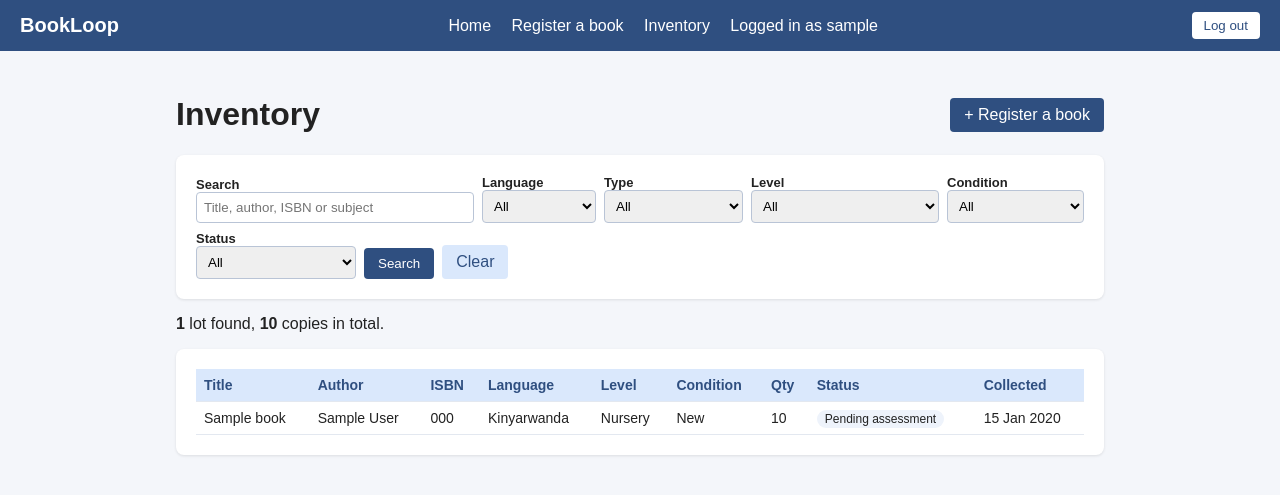
After one commit to HenrietteIraguha/BOOKLOOP, a Django app: page /inventory/ in a window 1280 px wide. The commit adds this page. Shown: the top 495 px of the page. Run offline with Django 5.2, Linux system fonts and the light colour scheme; a user stored in the database is signed in; tables that the repository leaves empty hold one stand-in row (values such as "Sample post").

Commit message:
Added  inventory search and filter page

```diff
--- a/inventory/urls.py
+++ b/inventory/urls.py
@@ -6,4 +6,5 @@ app_name = "inventory"
 
 urlpatterns = [
     path("register/", views.register_book, name="register_book"),
+    path("", views.inventory_list, name="list"),
 ]
--- a/inventory/views.py
+++ b/inventory/views.py
@@ -2,11 +2,12 @@ from django.contrib import messages
 from django.contrib.auth.decorators import login_required, permission_required
 from django.db import transaction
 from django.shortcuts import redirect, render
+from django.core.paginator import Paginator
+from django.db.models import Q, Sum
 
 from .forms import BookForm, LotForm
 from .isbn import lookup_isbn, normalise_isbn
-from .models import Book
-
+from .models import Book, InventoryLot
 
 SUGGESTED_FIELDS = ["title", "author", "publisher"]
 
@@ -92,3 +93,53 @@ def register_book(request):
         "lot_form": lot_form,
         "suggestion": suggestion,
     })
+
+
+
+INVENTORY_FILTERS = [
+    ("language", "Language", "book__language", Book.Language.choices),
+    ("book_type", "Type", "book__book_type", Book.BookType.choices),
+    ("education_level", "Level", "book__education_level", Book.EducationLevel.choices),
+    ("condition", "Condition", "condition", InventoryLot.Condition.choices),
+    ("status", "Status", "status", InventoryLot.Status.choices),
+]
+
+
+@login_required
+@permission_required("inventory.view_inventorylot", raise_exception=True)
+def inventory_list(request):
+    """Search and filter the inventory (FR-18)."""
+    lots = InventoryLot.objects.select_related("book")
+
+    query = request.GET.get("q", "").strip()
+    if query:
+        lots = lots.filter(
+            Q(book__title__icontains=query)
+            | Q(book__author__icontains=query)
+            | Q(book__isbn__icontains=query)
+            | Q(book__subject__icontains=query)
+        )
+
+    filters = []
+    for name, label, field, choices in INVENTORY_FILTERS:
+        selected = request.GET.get(name, "")
+        if selected:
+            lots = lots.filter(**{field: selected})
+        filters.append({"name": name, "label": label, "choices": choices, "selected": selected})
+
+    lots = lots.order_by("book__title", "-date_collected")
+    total_copies = lots.aggregate(total=Sum("quantity"))["total"] or 0
+    page = Paginator(lots, 25).get_page(request.GET.get("page"))
+
+
+    params = request.GET.copy()
+    params.pop("page", None)
+
+    return render(request, "inventory/inventory_list.html", {
+        "page": page,
+        "query": query,
+        "filters": filters,
+        "total_lots": page.paginator.count,
+        "total_copies": total_copies,
+        "querystring": params.urlencode(),
+    })
--- a/templates/base.html
+++ b/templates/base.html
@@ -29,6 +29,7 @@
       <nav>
         <a href="{% url 'dashboard:home' %}">Home</a>
         <a href="{% url 'inventory:register_book' %}">Register a book</a>
+        <a href="{% url 'inventory:list' %}">Inventory</a>
         <span>Logged in as {{ user.username }}</span>
       </nav>
 
--- a/templates/dashboard/home.html
+++ b/templates/dashboard/home.html
@@ -24,7 +24,7 @@
   <h3>Quick links</h3>
   <ul>
     <li><a href="{% url 'inventory:register_book' %}">Register a book</a></li>
-    <li>Search inventory (coming soon)</li>
+    <li><a href="{% url 'inventory:list' %}">Search inventory</a></li>
     {% if user.is_staff %}
       <li><a href="/admin/">Admin panel</a></li>
     {% endif %}
--- /dev/null
+++ b/templates/inventory/inventory_list.html
@@ -0,0 +1,92 @@
+{% extends "base.html" %}
+
+{% block title %}Inventory | BookLoop{% endblock %}
+
+{% block content %}
+<style>
+  .filters { display: flex; flex-wrap: wrap; gap: 8px; align-items: end; }
+  .filters input, .filters select { padding: 7px; border: 1px solid #b9c4d6; border-radius: 4px; }
+  .filters label { display: block; font-size: 13px; font-weight: bold; }
+  .btn { padding: 8px 14px; border: none; border-radius: 4px; cursor: pointer; background: #2f4f80; color: white; text-decoration: none; display: inline-block; }
+  .btn-light { background: #dae8fc; color: #2f4f80; }
+  .table-wrap { overflow-x: auto; }
+  table { width: 100%; border-collapse: collapse; font-size: 14px; }
+  th, td { text-align: left; padding: 8px; border-bottom: 1px solid #e3e8f0; }
+  th { background: #dae8fc; color: #2f4f80; }
+  .status { padding: 2px 8px; border-radius: 10px; font-size: 12px; background: #eef3fb; }
+  .status-accepted { background: #e3f4e1; color: #2e6b25; }
+  .status-rejected { background: #fbe4e4; color: #a32d2d; }
+  .pager { margin-top: 12px; display: flex; gap: 8px; align-items: center; }
+</style>
+
+<div style="display: flex; justify-content: space-between; align-items: center; flex-wrap: wrap; gap: 8px;">
+  <h1>Inventory</h1>
+  <a href="{% url 'inventory:register_book' %}" class="btn">+ Register a book</a>
+</div>
+
+<div class="card">
+  <form method="get" class="filters">
+    <div style="flex: 2; min-width: 200px;">
+      <label for="q">Search</label>
+      <input type="text" id="q" name="q" value="{{ query }}" placeholder="Title, author, ISBN or subject" style="width: 100%;">
+    </div>
+    {% for f in filters %}
+      <div>
+        <label for="{{ f.name }}">{{ f.label }}</label>
+        <select id="{{ f.name }}" name="{{ f.name }}">
+          <option value="">All</option>
+          {% for value, text in f.choices %}
+            <option value="{{ value }}" {% if value == f.selected %}selected{% endif %}>{{ text }}</option>
+          {% endfor %}
+        </select>
+      </div>
+    {% endfor %}
+    <button type="submit" class="btn">Search</button>
+    <a href="{% url 'inventory:list' %}" class="btn btn-light">Clear</a>
+  </form>
+</div>
+
+<p><strong>{{ total_lots }}</strong> lot{{ total_lots|pluralize }} found, <strong>{{ total_copies }}</strong> cop{{ total_copies|pluralize:"y,ies" }} in total.</p>
+
+<div class="card table-wrap">
+  {% if page.object_list %}
+    <table>
+      <thead>
+        <tr>
+          <th>Title</th><th>Author</th><th>ISBN</th><th>Language</th><th>Level</th>
+          <th>Condition</th><th>Qty</th><th>Status</th><th>Collected</th>
+        </tr>
+      </thead>
+      <tbody>
+        {% for lot in page.object_list %}
+          <tr>
+            <td>{{ lot.book.title }}</td>
+            <td>{{ lot.book.author|default:"-" }}</td>
+            <td>{{ lot.book.isbn|default:"-" }}</td>
+            <td>{{ lot.book.get_language_display }}</td>
+            <td>{{ lot.book.get_education_level_display }}</td>
+            <td>{{ lot.get_condition_display }}</td>
+            <td>{{ lot.quantity }}</td>
+            <td><span class="status status-{{ lot.status }}">{{ lot.get_status_display }}</span></td>
+            <td>{{ lot.date_collected|date:"d M Y" }}</td>
+          </tr>
+        {% endfor %}
+      </tbody>
+    </table>
+  {% else %}
+    <p>No books match your search.</p>
+  {% endif %}
+</div>
+
+{% if page.has_other_pages %}
+  <div class="pager">
+    {% if page.has_previous %}
+      <a class="btn btn-light" href="?{{ querystring }}&page={{ page.previous_page_number }}">Previous</a>
+    {% endif %}
+    <span>Page {{ page.number }} of {{ page.paginator.num_pages }}</span>
+    {% if page.has_next %}
+      <a class="btn btn-light" href="?{{ querystring }}&page={{ page.next_page_number }}">Next</a>
+    {% endif %}
+  </div>
+{% endif %}
+{% endblock %}
```
